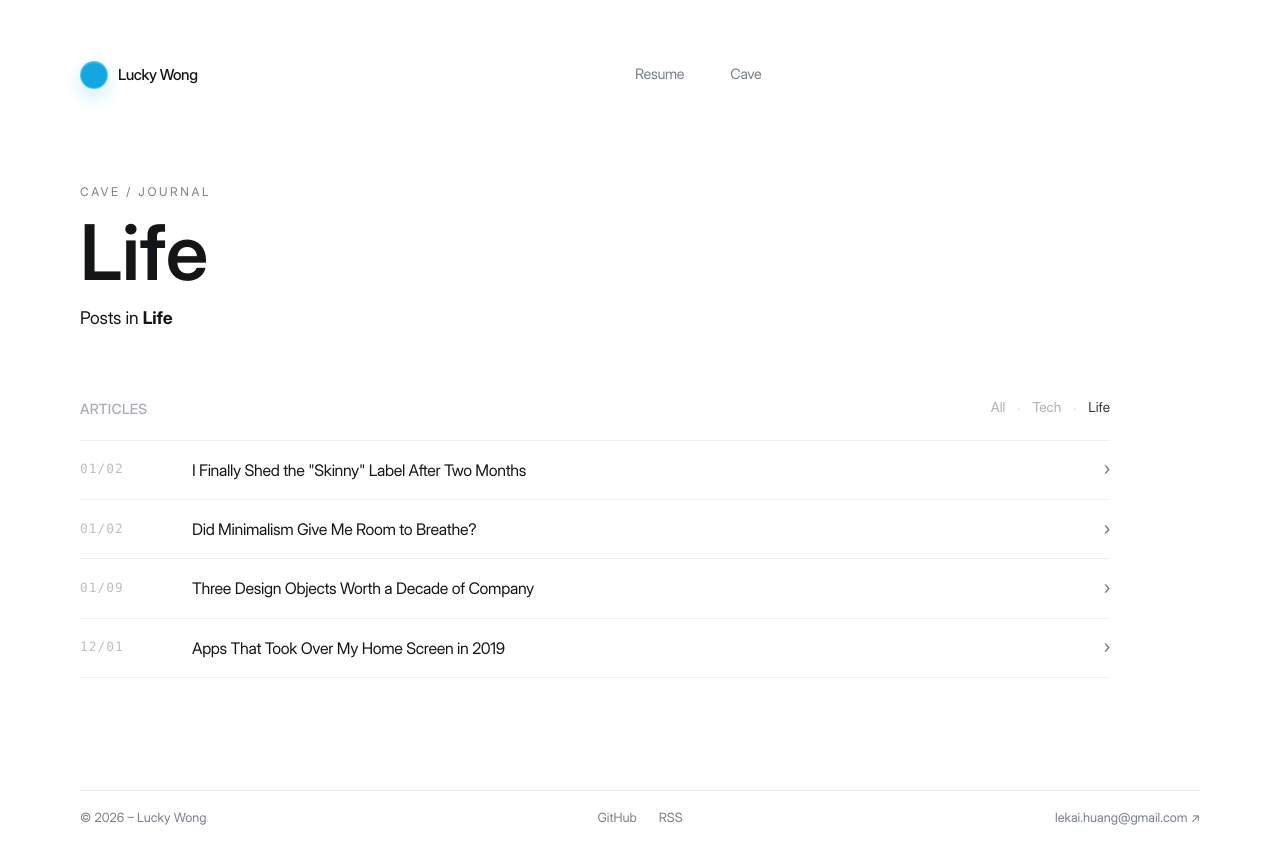
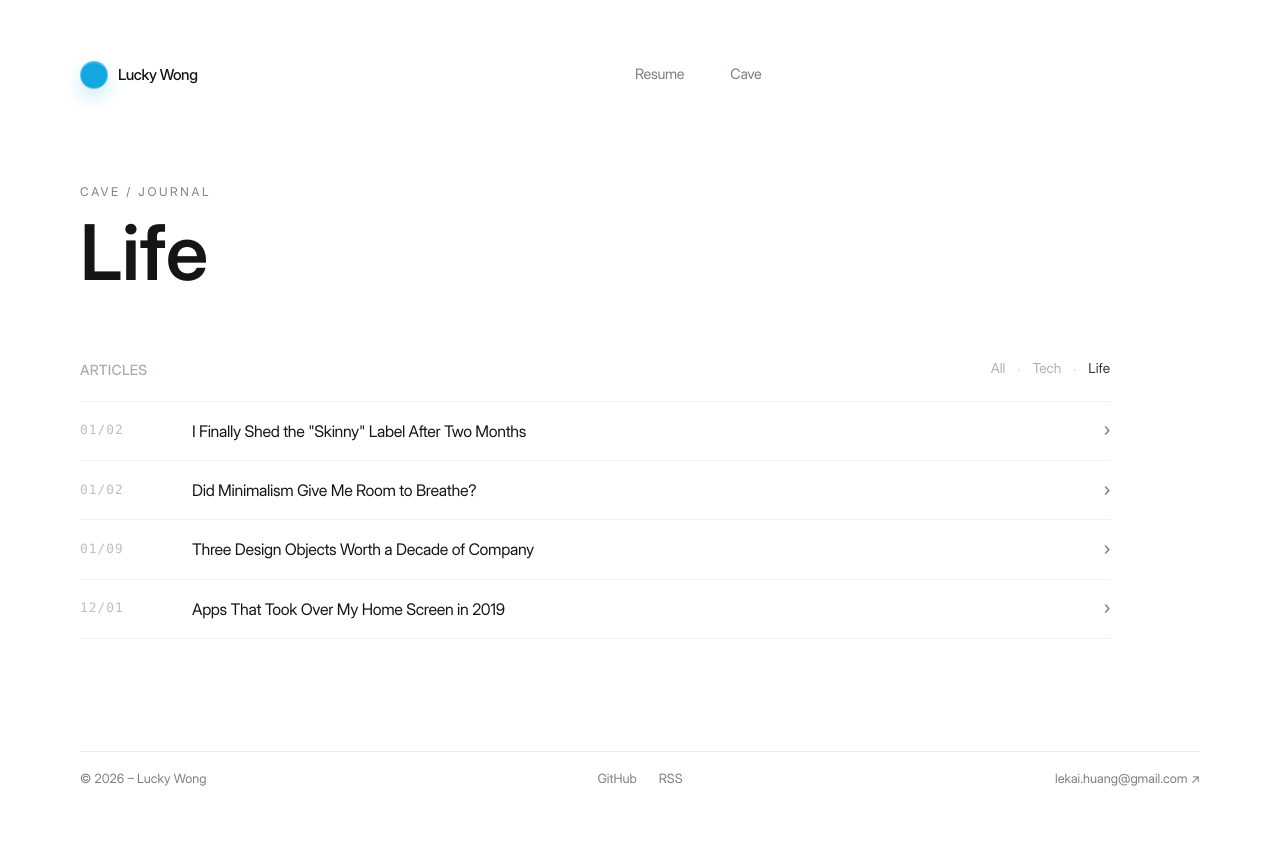
Before and after one commit to TeaPoly/TeaPoly.github.io, a Jekyll site: the page built from categories/life.html, in a window 1280 px wide. Shown: the top 864 px of the page. Built offline with Jekyll 4.4.1, drawn with Linux system fonts in a browser that asks for light colours; some web fonts are replaced.

Commit message:
adjust to resume and cave

```diff
--- a/_includes/category/title.html
+++ b/_includes/category/title.html
@@ -11,5 +11,4 @@
 <header class="page-title">
     <p class="page-title__kicker">Cave / Journal</p>
     <div class="page-title__text">{{ category_name }}</div>
-    <div class="page-title__subtitle">Posts in <strong>{{ category_name }}</strong></div>
 </header>
```
